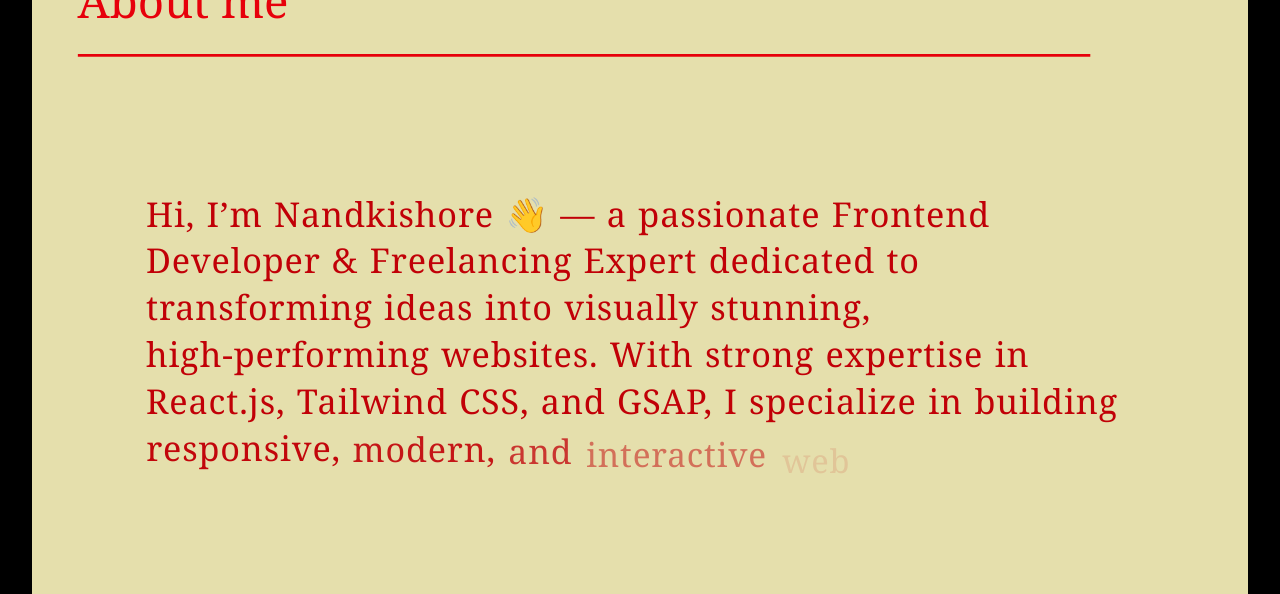
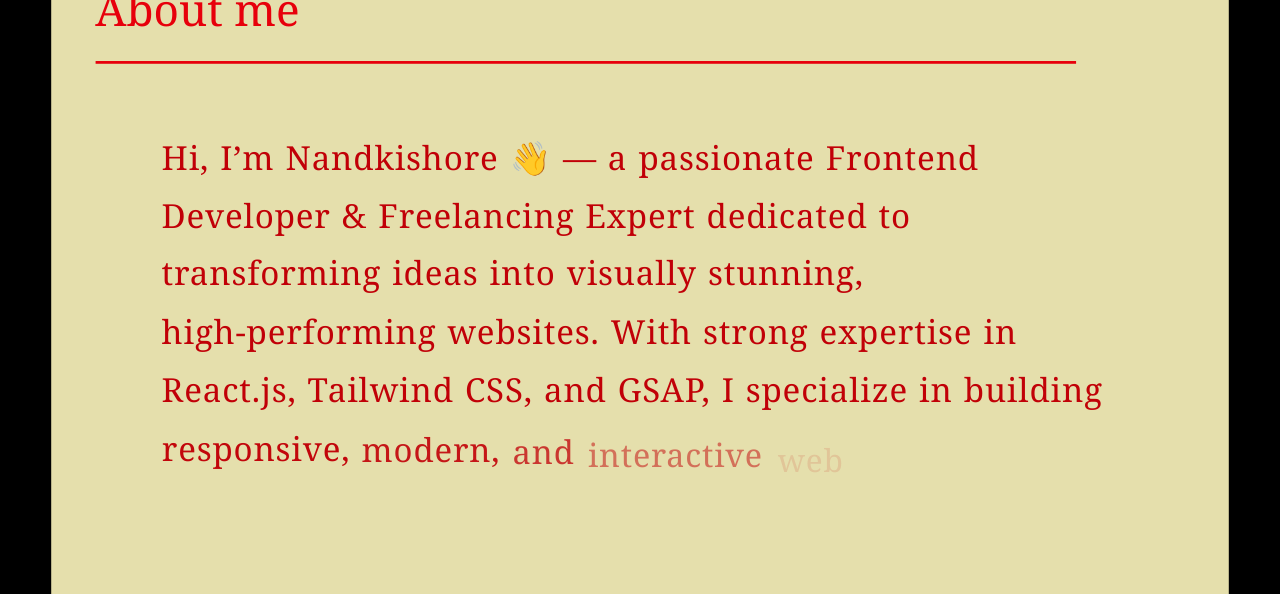
Before and after one commit to Nandkishor1771503/MyProtfolio, a React (Vite) app: page / in a window 1280 px wide. Shown: the part 920-1514 px from the top of the page. Built offline with nearby package versions, Linux system fonts and the light colour scheme.

Commit message:
work and about changes

```diff
--- a/src/components/About.jsx
+++ b/src/components/About.jsx
@@ -32,10 +32,10 @@ function About() {
 
     gsap.fromTo(
       ".aboutPara",
-      { opacity: 0, y: 15,scale:0.95 },
+      { opacity: 0, y: 15, scale: 0.95 },
       {
         opacity: 1,
-        scale:1,
+        scale: 1,
         y: 0,
         duration: 0.6,
         ease: "power2.out",
@@ -51,14 +51,14 @@ function About() {
 
     gsap.fromTo(
       ".aboutDiv",
-      { scale: 0.95, y: 0 },
+      { scale: 0.92, y: 0 },
       {
         scale: 1,
         y: -70,
         scrollTrigger: {
           trigger: ".aboutDiv",
           start: "top 100%",
-          end: "bottom 110%",
+          end: "bottom 115%",
           scrub: true,
         },
       }
@@ -74,14 +74,14 @@ function About() {
       </h1>
       <div className="w-full overflow-hidden">
         {/* Horizontal Line */}
-        <div className="horizontal w-full sm:w-[90%] h-[3px] bg-red-600 mb-6 sm:mb-8"></div>
+        <div className="horizontal w-full sm:w-[90%] h-[3px] bg-red-600 mb-3"></div>
 
         {/* About Text */}
-        <p className="aboutTextWrapper w-full sm:w-[90%] pl-2 sm:pl-6 text-justify text-xl  md:text-4xl md:mx-12 md:my-36 text-red-700 font-serif">
+        <p className="aboutTextWrapper w-full sm:w-[90%] pl-2 sm:pl-6 text-justify text-xl  md:text-4xl md:mx-12 md:my-20 text-red-700 font-serif">
           {aboutText.map((word, i) => (
             <span
               key={i}
-              className="aboutPara inline-block mr-3 mb-1.5 tracking-wide leading-relaxed sm:leading-[2.5rem] md:leading-[2.7rem]"
+              className="aboutPara inline-block mr-3 mb-1.5 md:mb-5 tracking-wide leading-relaxed sm:leading-[2.5rem] md:leading-[2.7rem]"
             >
               {word}
             </span>
--- a/src/components/Work.jsx
+++ b/src/components/Work.jsx
@@ -62,7 +62,8 @@ function Work() {
   }, []);
 
   return (
-    <div className="mockParent w-full md:h-screen h-[90vh] overflow-hidden bg-red-600 flex flex-col items-center justify-center relative px-4 sm:px-8">
+    <div className="mockParent">
+      <div className="mockContent w-full md:h-screen h-[90vh] overflow-hidden bg-red-600 flex flex-col items-center justify-center relative px-4 sm:px-8">
       <h2 className="text-[#f3f0d8] text-3xl sm:text-4xl md:text-5xl font-serif mb-10 text-center">
         MY WORK
       </h2>
@@ -125,6 +126,7 @@ function Work() {
         </Swiper>
       </div>
     </div>
+    </div>
   );
 }
 
```
